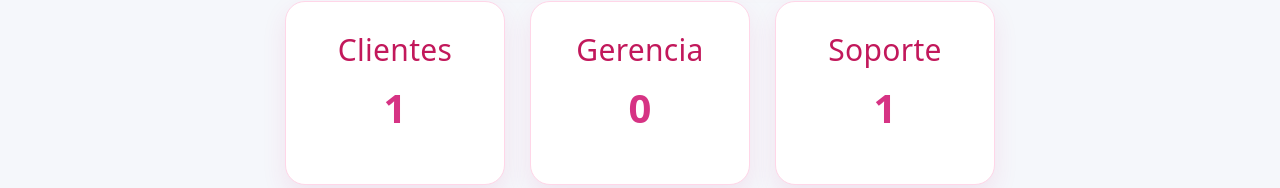
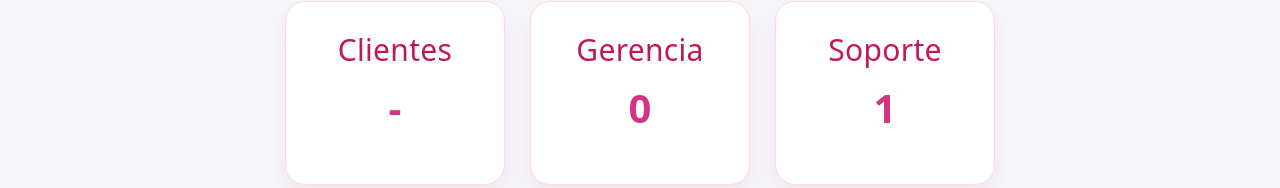
Before and after one commit to micaelsoruco331-gif/FoodFast, a React (Vite) app in the folder client/: page / in a window 1280 px wide. Shown: the part 482-670 px from the top of the page. Built offline with nearby package versions, Linux system fonts and the light colour scheme; no server answers; sample sign-in values are in the browser's storage.

Commit message:
fix: mostrar cantidad real de clientes en la tarjeta del dashboard

```diff
--- a/client/src/pages/Dashboard.jsx
+++ b/client/src/pages/Dashboard.jsx
@@ -38,7 +38,7 @@ const Dashboard = () => {
 
           <div className="dashboard-card">
             <h3>Clientes</h3>
-            <p>{usuarios.length}</p>
+            <p>{cantidadClientes ?? '...'}</p>
           </div>
 
           <div className="dashboard-card">
```
